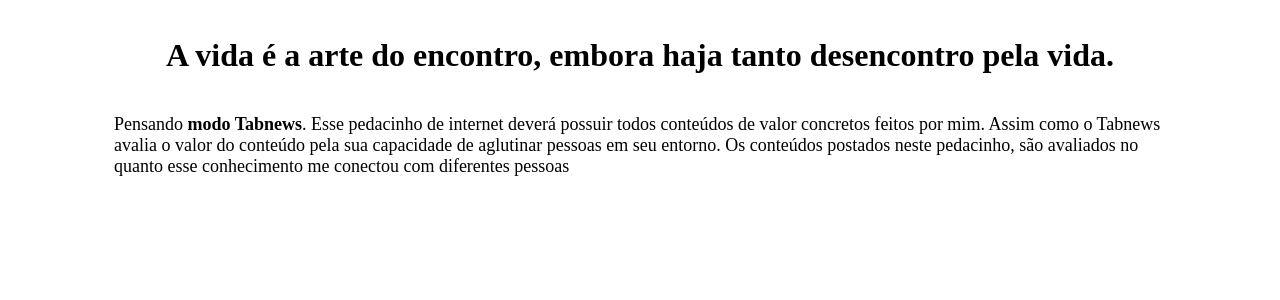
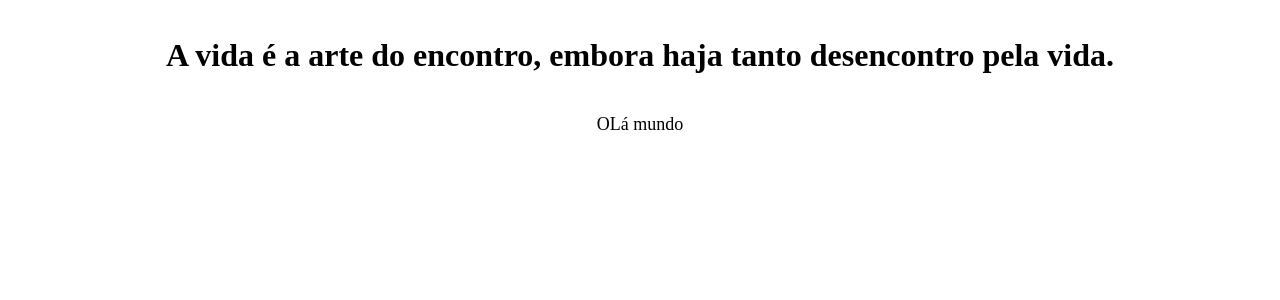
Before and after one commit to samuel-cavalcanti/clone-tabnews, a Next.js app: page / in a window 1280 px wide. Shown: the top 300 px of the page. Built offline with nearby package versions, Linux system fonts and the light colour scheme.

Commit message:
ola mundo

```diff
--- a/pages/index.js
+++ b/pages/index.js
@@ -17,13 +17,8 @@ function Home(params) {
           "margin-inline": "5em",
         }}
       >
-        Pensando <strong>modo Tabnews</strong>. Esse pedacinho de internet
-        deverá possuir todos conteúdos de valor concretos feitos por mim. Assim
-        como o Tabnews avalia o valor do conteúdo pela sua capacidade de
-        aglutinar pessoas em seu entorno. Os conteúdos postados neste pedacinho,
-        são avaliados no quanto esse conhecimento me conectou com diferentes
-        pessoas
-      </p>
+      OLá mundo
+    </p>
     </div>
   );
 }
```
